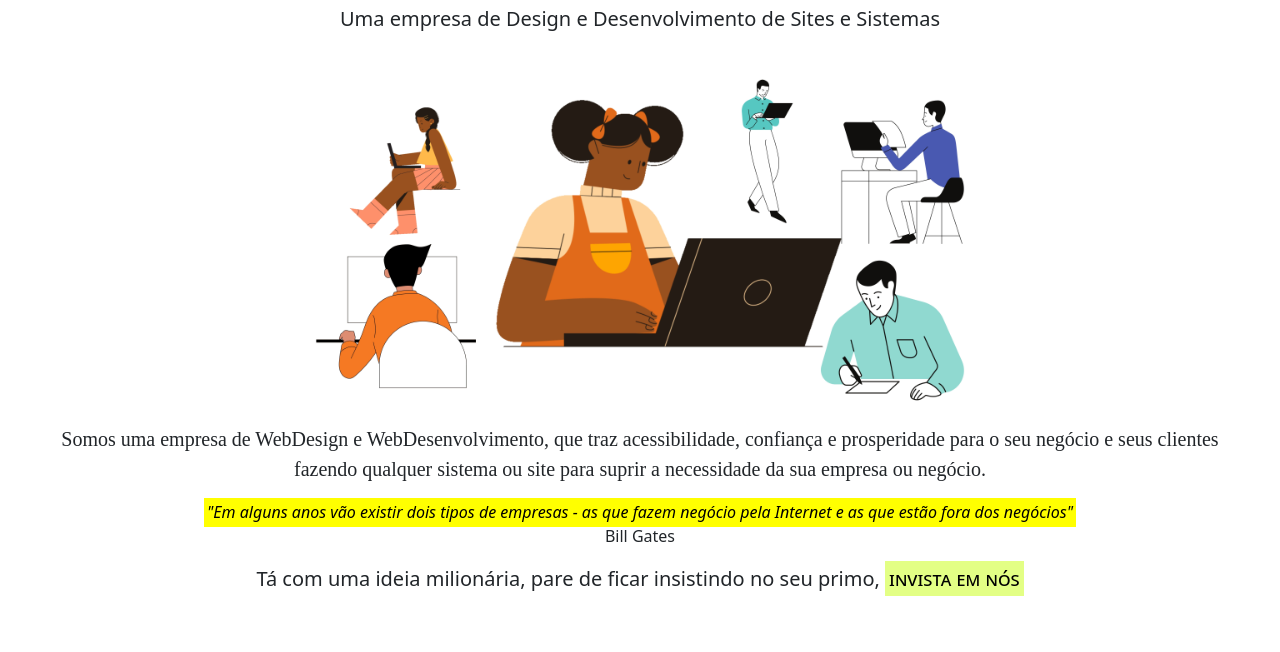
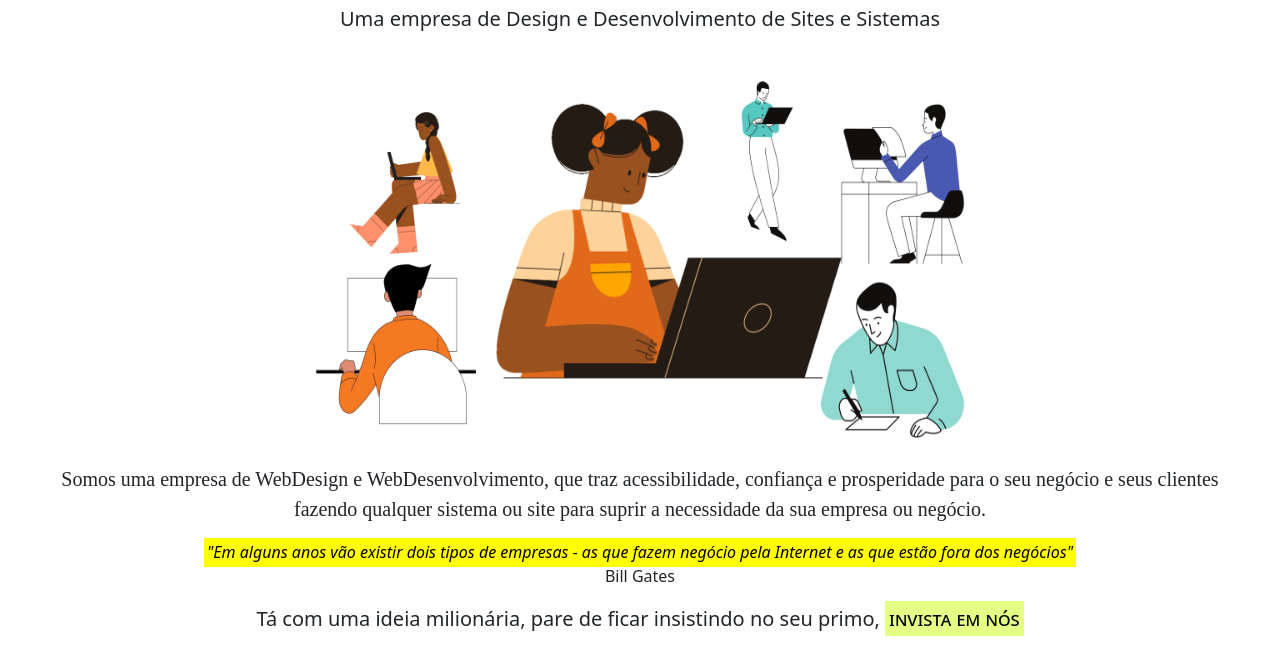
Before and after one commit to flashdesenvolvimentos/portifolio, a plain HTML site: page subpaginas/quemsomos.html in a window 1280 px wide. Shown: the part 148-800 px from the top of the page. Drawn offline with nearby package versions, Linux system fonts and the light colour scheme; files that its build step writes are made by us from their sources.

Commit message:
Update quemsomos.html

```diff
--- a/subpaginas/quemsomos.html
+++ b/subpaginas/quemsomos.html
@@ -47,7 +47,7 @@
             <div style="margin-top: 30px;">
                 <!-- Criar um Imagem no Canvas -->
                 <!-- <img class="img-fluid" src="../assets/Imagem_Banner.png" alt="Texto não carregado" width="700"> -->
-                <img src="../assets/Banner_Empresa_Quem Somos.jpg" alt="Texto não carregado" width="720">
+                <img src="../assets/Banner_Empresa_Quem Somos.jpg" alt="Texto não carregado" width="720" height="400">
                 <blockquote>
                     <p style="
                         font-size: 20px;
```
